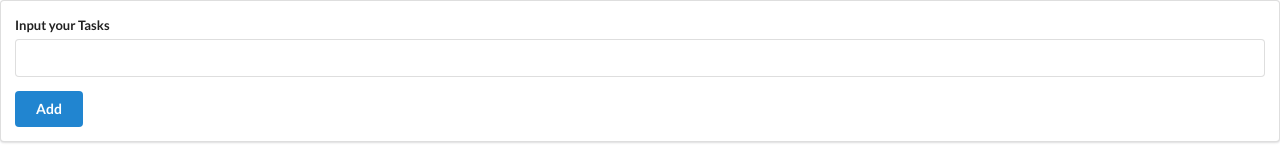
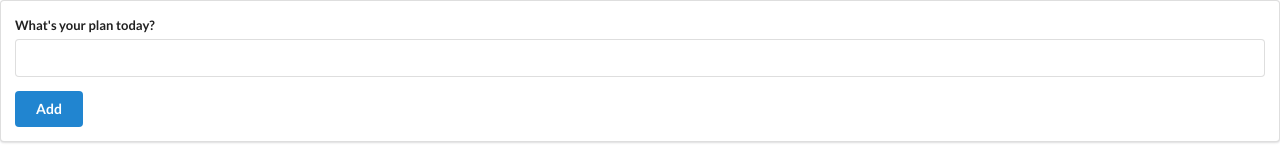
Before and after one commit to VengateshGV6383/redux, a React (Create React App) app: page / in a window 1280 px wide. Shown: the top 155 px of the page. Built offline with nearby package versions, Linux system fonts and the light colour scheme.

Commit message:
Styled tasks list

```diff
--- a/src/CreateSlice.js
+++ b/src/CreateSlice.js
@@ -58,10 +58,10 @@ export const tasklistSlice = createSlice({
       //inserting the fetched task with marked completed
 
       if (window.confirm(`Hurrah! You have completed ${task} `))
-        state.tasklist.unshift(newTask);
+        state.tasklist.push(newTask);
       else {
         newTask.isCompleted = false;
-        state.tasklist.push(newTask);
+        state.tasklist.unshift(newTask);
       }
     },
   },
--- a/src/components/InputTasks.jsx
+++ b/src/components/InputTasks.jsx
@@ -36,7 +36,7 @@ const InputTasks=({handleOnClickBtn,btnName,value})=>{
     return (
         <div className="ui form">
             <div className="field">
-                <label htmlFor="todoinp">Input your Tasks</label>
+                <label htmlFor="todoinp">What's your plan today?</label>
                 <input type="text" id="todoinp" value={task} onChange={handleonChange} placeholder="Maximum of 100 characters" style={{maxWidth:maxWidth}}/>
                 {value?<button className="ui positive button" style={{marginLeft:"1%"}} onClick={buttonClicked}>{btnName}</button>:null}
             </div>
--- a/src/components/Tasks.jsx
+++ b/src/components/Tasks.jsx
@@ -34,7 +34,7 @@ const ListItems = ({tasklist,filter,setCompleted}) => {
 
             <div className={idx===index?"active title":"title"}>
                     <i className="dropdown icon"></i>
-                    {`Task number : ${item.id}`}&emsp;&emsp;<i className="calendar icon"></i>{date.slice(0,24)}
+                    <i className="info circle icon"></i>{`Task no : ${item.id}`}&emsp;&emsp;<i className="calendar icon"></i>{date.slice(0,24)}
            </div>
 
                <div className={idx===index?"active content":"content"}>
```
